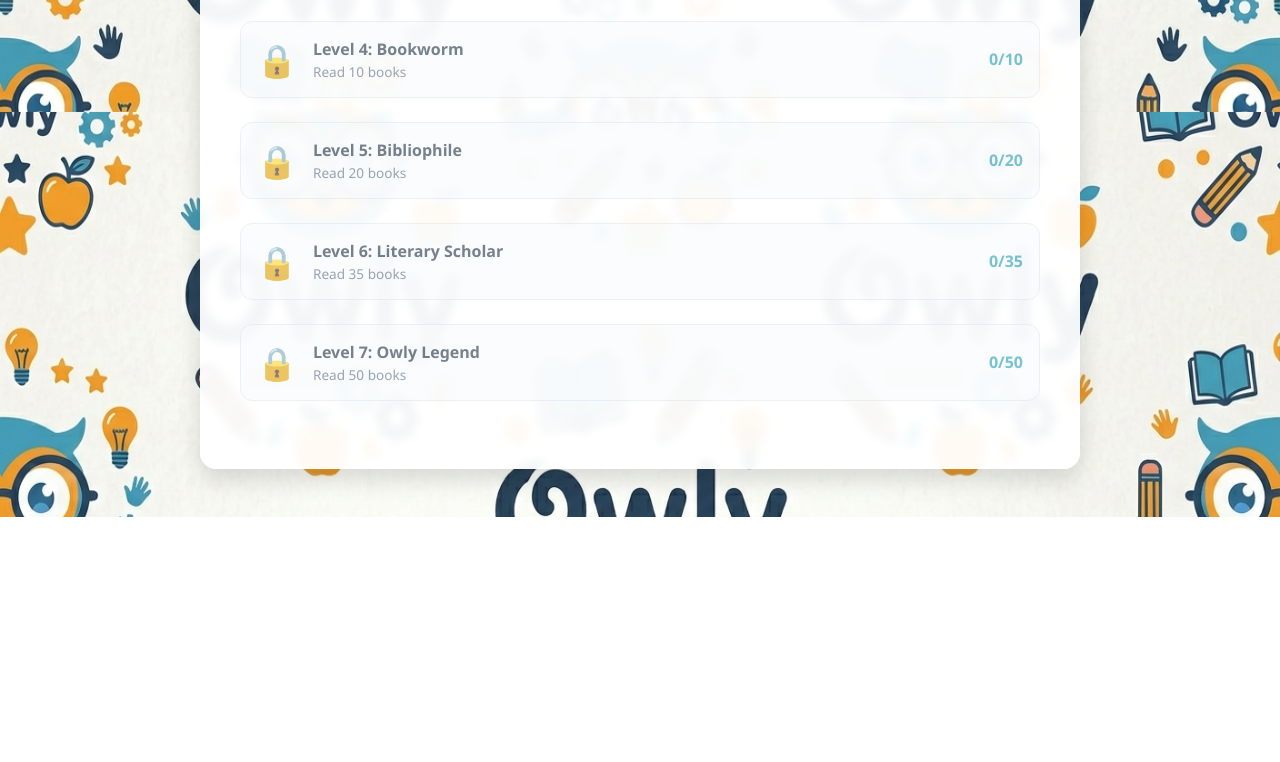
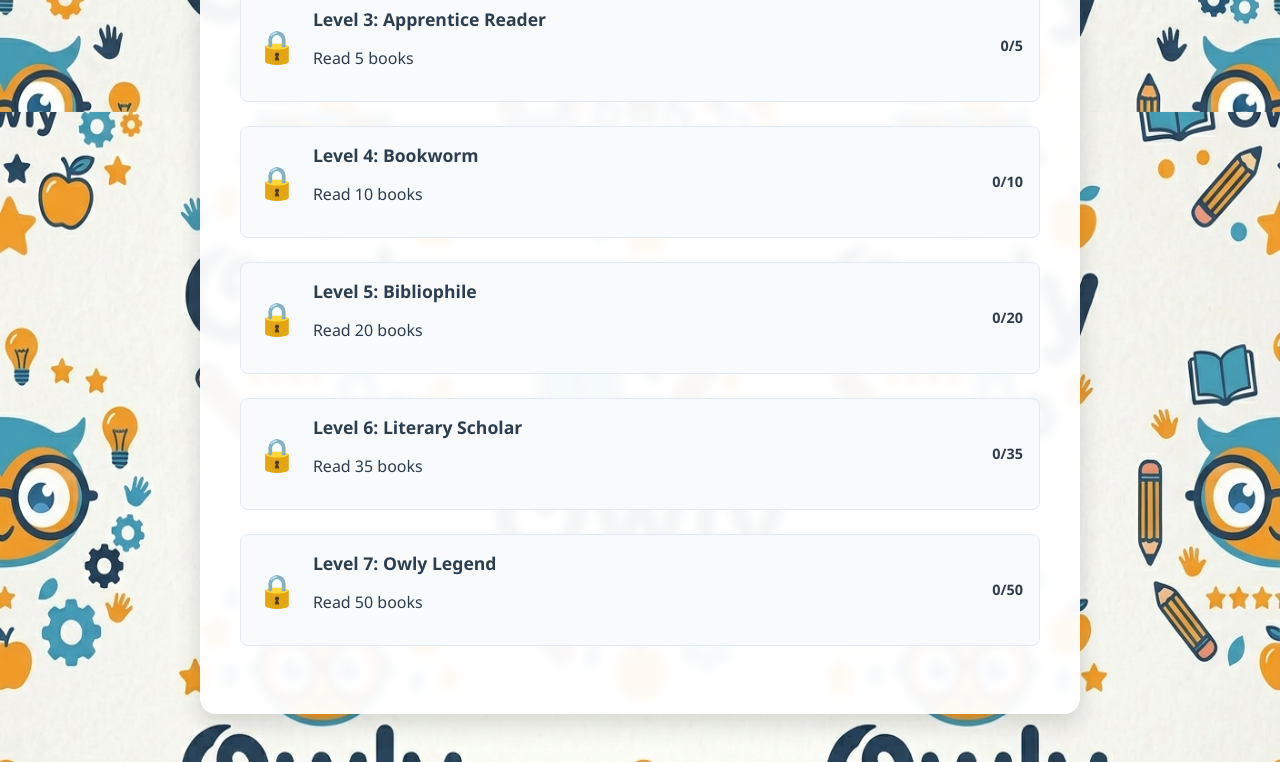
Before and after one commit to filos93/owly-book-search, a website built with Vite: page levels.html in a window 1280 px wide. Shown: the part 688-1450 px from the top of the page. Before the commit the page ends 1205 px from the top, so only its background shows below. Built offline with nearby package versions, Linux system fonts and the light colour scheme.

Commit message:
refactor: all style in css

```diff
--- a/src/css/style.css
+++ b/src/css/style.css
@@ -495,3 +495,60 @@ body {
 .close-btn:hover {
   color: var(--text-dark);
 }
+
+/* =============================================================================
+   LEVELS & MILESTONE ROADMAP STYLES
+   ============================================================================= */
+
+.level-card {
+  display: flex;
+  align-items: center;
+  gap: 1rem;
+  padding: 1rem;
+  margin-bottom: 0.75rem;
+  border-radius: 8px;
+  background-color: #f8fafc;
+  border: 1px solid #e2e8f0;
+  transition: all 0.2s ease;
+}
+
+.level-card--current {
+  background-color: #f0fdf4;
+  border-color: #86efac;
+}
+
+.level-card--locked {
+  opacity: 0.6;
+}
+
+.level-card__badge {
+  font-size: 2rem;
+}
+
+.level-card__content {
+  flex: 1;
+}
+
+.level-card__title {
+  margin: 0;
+  font-size: 1.1rem;
+}
+
+.level-card__req {
+  margin: 2px 0 0 0;
+  color: #64748b;
+  font-size: 0.9rem;
+}
+
+.level-card__status {
+  font-weight: bold;
+  font-size: 0.9rem;
+}
+
+.level-card__status--unlocked {
+  color: #16a34a;
+}
+
+.level-card__status--locked {
+  color: #94a3b8;
+}
--- a/src/js/levels.js
+++ b/src/js/levels.js
@@ -99,28 +99,36 @@ document.addEventListener('DOMContentLoaded', () => {
     const isUnlocked = totalRead >= m.booksRequired;
     const li = document.createElement('li');
 
-    li.style.cssText = `
-      display: flex;
-      align-items: center;
-      gap: 1rem;
-      padding: 1rem;
-      margin-bottom: 0.75rem;
-      border-radius: 12px;
-      border: 1px solid #e2e8f0;
-      background: ${isUnlocked ? '#ffffff' : '#f8fafc'};
-      opacity: ${isUnlocked ? '1' : '0.65'};
-    `;
+    li.className = `level-card ${isUnlocked ? 'level-card--unlocked' : ''}`.trim();
 
-    li.innerHTML = `
-      <span style="font-size: 2rem;">${isUnlocked ? m.badge : '🔒'}</span>
-      <div style="flex-grow: 1;">
-        <h4 style="margin: 0 0 2px 0;">Level ${m.level}: ${m.title}</h4>
-        <p style="margin: 0; font-size: 0.85rem; color: #64748b;">${m.desc}</p>
-      </div>
-      <span style="font-weight: 600; color: #31a2b8;">
-        ${isUnlocked ? '✓ Unlocked' : `${totalRead}/${m.booksRequired}`}
-      </span>
-    `;
+    // Badge
+    const badgeSpan = document.createElement('span');
+    badgeSpan.className = 'level-card__badge';
+    badgeSpan.textContent = isUnlocked ? m.badge : '🔒';
+
+    // Content
+    const contentDiv = document.createElement('div');
+    contentDiv.className = 'level-card__content';
+
+    const titleEl = document.createElement('h4');
+    titleEl.className = 'level-card__title';
+    titleEl.textContent = `Level ${m.level}: ${m.title}`;
+
+    const descEl = document.createElement('p');
+    descEl.className = 'level-card__desc';
+    descEl.textContent = m.desc;
+
+    contentDiv.appendChild(titleEl);
+    contentDiv.appendChild(descEl);
+
+    // Status
+    const statusSpan = document.createElement('span');
+    statusSpan.className = 'level-card__status';
+    statusSpan.textContent = isUnlocked ? '✓ Unlocked' : `${totalRead}/${m.booksRequired}`;
+
+    li.appendChild(badgeSpan);
+    li.appendChild(contentDiv);
+    li.appendChild(statusSpan);
 
     roadmapEl.appendChild(li);
   });
```
